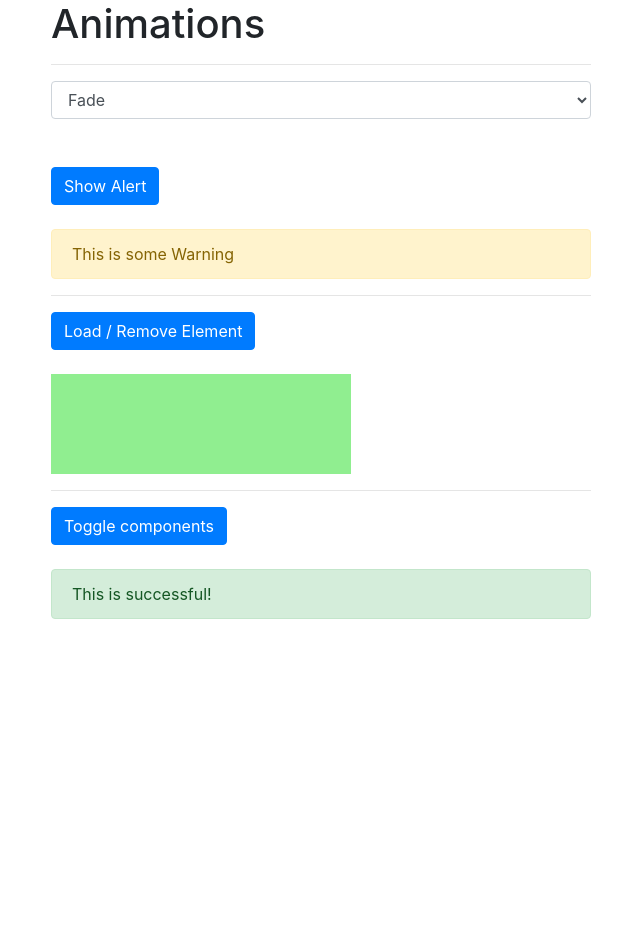
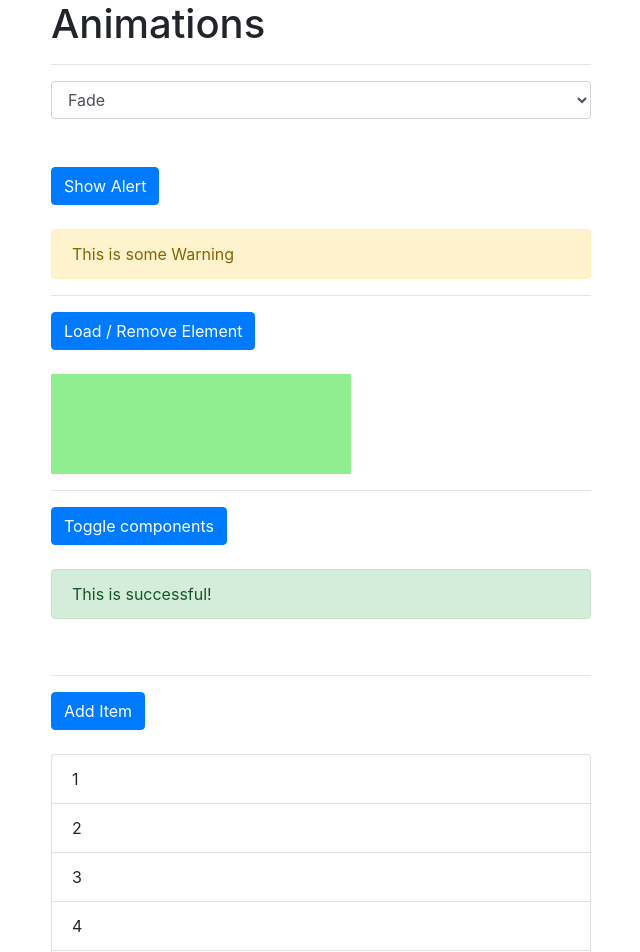
Before and after one commit to vladislavXXL/stock-trader, a Vue app: page / in a window 1280 px wide. Shown: the top 952 px of the page, without its empty margins (34-674 px from the left). Before the commit the page ends 800 px from the top, so only its background shows below. Built offline with nearby package versions, Linux system fonts and the light colour scheme.

Commit message:
Using transition-group

```diff
--- a/src/App.vue
+++ b/src/App.vue
@@ -57,6 +57,21 @@
                     <component :is="selectedComponent"></component>
                 </transition>
                 <br>
+                <hr>
+                <button class="btn btn-primary" @click="addItem">Add Item</button>
+                <br><br>
+                <ul class="list-group">
+                    <transition-group name="slide">
+                        <li class="list-group-item"
+                            style="cursor: pointer;"
+                            v-for="(number, index) in numbers"
+                            @click="removeItem(index)"
+                            :key="number"
+                        >
+                            {{ number }}
+                        </li>
+                    </transition-group>
+                </ul>
             </div>
         </div>
     </div>
@@ -73,7 +88,8 @@
                 alertAnimation: 'fade',
                 load: true,
                 elementWidth: 100,
-                selectedComponent: 'app-success-alert'
+                selectedComponent: 'app-success-alert',
+                numbers: [1, 2, 3, 4, 5]
             }
         },
         methods: {
@@ -122,6 +138,13 @@
             },
             leaveCancelled() {
                 console.log('leaveCancelled');
+            },
+            addItem() {
+                const pos = Math.floor(Math.random() * this.numbers.length);
+                this.numbers.splice(pos, 0, this.numbers.length + 1);
+            },
+            removeItem(index) {
+                this.numbers.splice(index, 1);
             }
         },
         components: {
@@ -166,6 +189,11 @@
         animation: slide-out 1s ease-out forwards;
         transition: opacity 1s;
         opacity: 0;
+        position: absolute;
+    }
+
+    .slide-move {
+        transition: transform 1s;
     }
 
     @keyframes slide-in {
@@ -176,6 +204,7 @@
             transform: translateY(0);
         }
     }
+
     @keyframes slide-out {
         from {
             transform: translateY(0);
```
